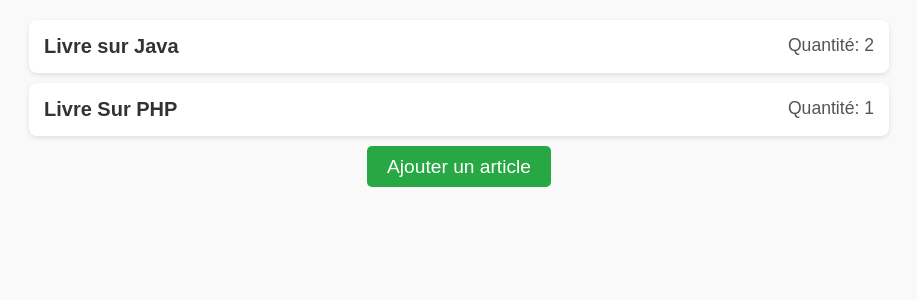
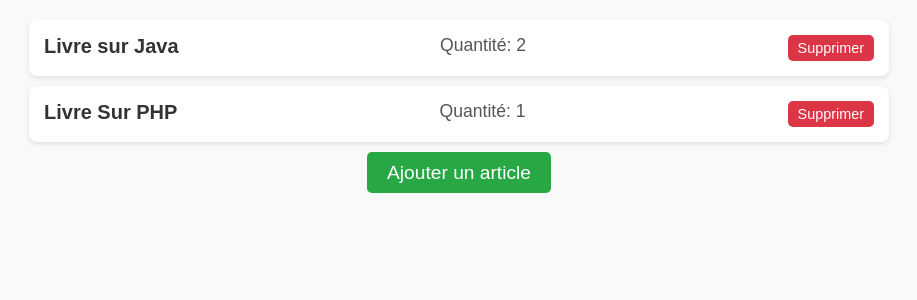
Before and after one commit to MohLeCodeur/GestionCourse, a Django app: page /courses/ in a window 1280 px wide. Shown: the part 65-365 px from the top of the page, without its empty margins (181-1098 px from the left). Run offline with Django 5.2, Linux system fonts and the light colour scheme; data comes from the database, SQL or seed files in the repository; both versions use the stored data as it was after the commit.

Commit message:
delete success

```diff
--- a/Gestionlistecourse/courses/static/script.js
+++ b/Gestionlistecourse/courses/static/script.js
@@ -11,3 +11,16 @@ document.addEventListener('DOMContentLoaded', function() {
         addButton.style.backgroundColor = '#28a745';
     });
 });
+// script.js
+document.addEventListener('DOMContentLoaded', function() {
+    const deleteButtons = document.querySelectorAll('.delete-button');
+
+    deleteButtons.forEach(button => {
+        button.addEventListener('click', function(event) {
+            const confirmDelete = confirm('Êtes-vous sûr de vouloir supprimer cet article ?');
+            if (!confirmDelete) {
+                event.preventDefault();  // Annule la suppression si l'utilisateur clique sur "Non"
+            }
+        });
+    });
+});
--- a/Gestionlistecourse/courses/static/styles.css
+++ b/Gestionlistecourse/courses/static/styles.css
@@ -110,3 +110,17 @@ header {
 .back-button:hover {
     background-color: #e0a800;
 }
+/* styles.css */
+.delete-button {
+    padding: 5px 10px;
+    background-color: #dc3545;
+    color: white;
+    font-size: 0.9rem;
+    border: none;
+    border-radius: 5px;
+    cursor: pointer;
+}
+
+.delete-button:hover {
+    background-color: #c82333;
+}
--- a/Gestionlistecourse/courses/templates/courses/liste_articles.html
+++ b/Gestionlistecourse/courses/templates/courses/liste_articles.html
@@ -19,6 +19,11 @@
                     <li class="article-item">
                         <span class="article-name">{{ article.nom }}</span>
                         <span class="article-quantity">Quantité: {{ article.quantite }}</span>
+                        <!-- Bouton de suppression -->
+                        <form action="{% url 'supprimer_article' article.id %}" method="post" style="display: inline;">
+                            {% csrf_token %}
+                            <button type="submit" class="delete-button">Supprimer</button>
+                        </form>
                     </li>
                 {% endfor %}
             </ul>
--- a/Gestionlistecourse/courses/urls.py
+++ b/Gestionlistecourse/courses/urls.py
@@ -4,4 +4,5 @@ from . import views
 urlpatterns = [
     path('', views.liste_articles, name='liste_articles'),
     path('ajouter/', views.ajouter_article, name='ajouter_article'),
+     path('supprimer/<int:article_id>/', views.supprimer_article, name='supprimer_article'),
 ]
--- a/Gestionlistecourse/courses/views.py
+++ b/Gestionlistecourse/courses/views.py
@@ -2,7 +2,7 @@ from django.shortcuts import render
 from .models import Article
 from .forms import ArticleForm
 from django.shortcuts import render, redirect
-
+from django.shortcuts import render, redirect, get_object_or_404
 
 # Vue pour lister les articles
 def liste_articles(request):
@@ -25,3 +25,8 @@ def ajouter_article(request):
     else:
         form = ArticleForm()
     return render(request, 'courses/ajouter_article.html', {'form': form})
+# Vue pour supprimer un article
+def supprimer_article(request, article_id):
+    article = get_object_or_404(Article, id=article_id)  # Récupère l'article ou renvoie une 404
+    article.delete()  # Supprime l'article
+    return redirect('liste_articles')  # Redirige vers la liste des articles
```
Also changed, not shown: Gestionlistecourse/db.sqlite3.
